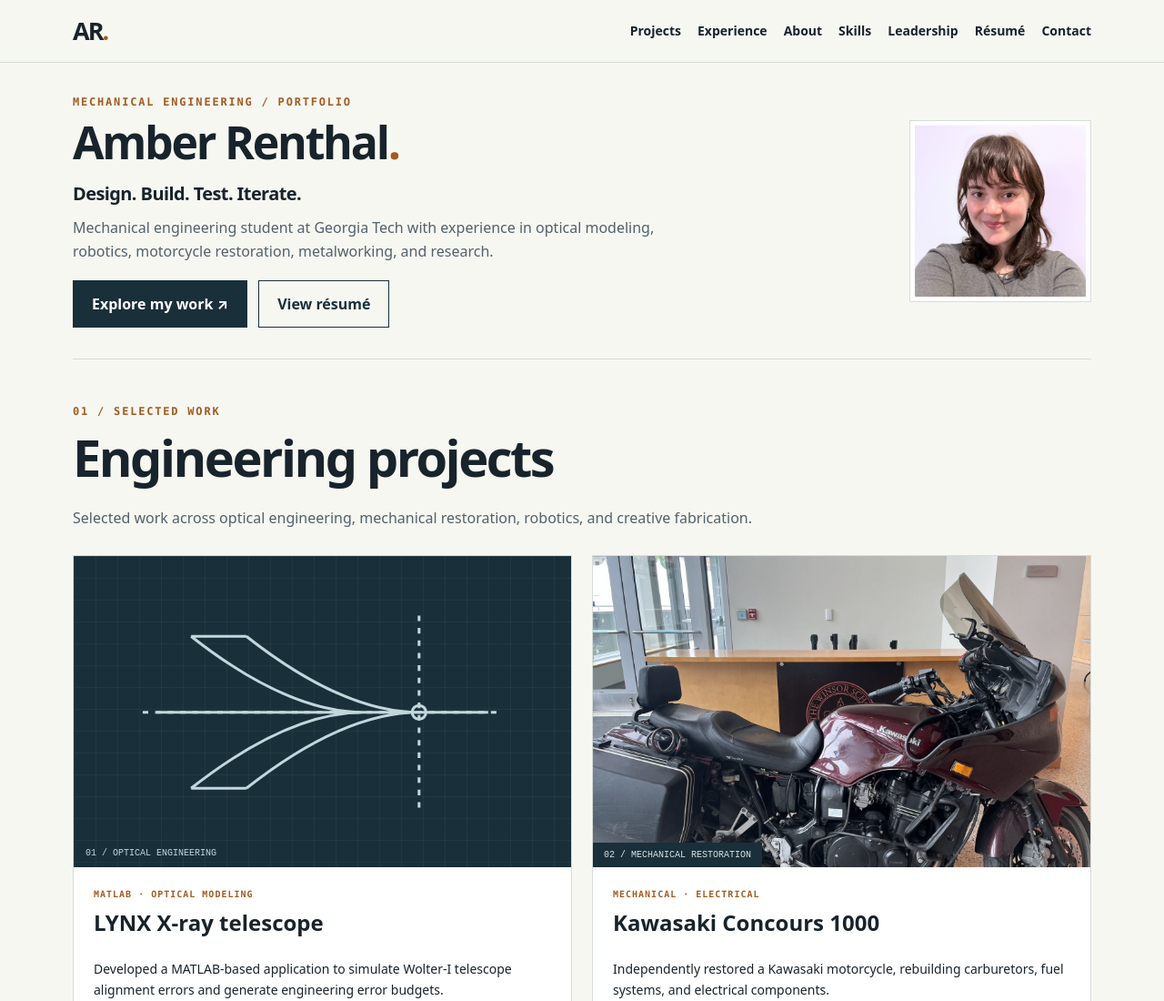
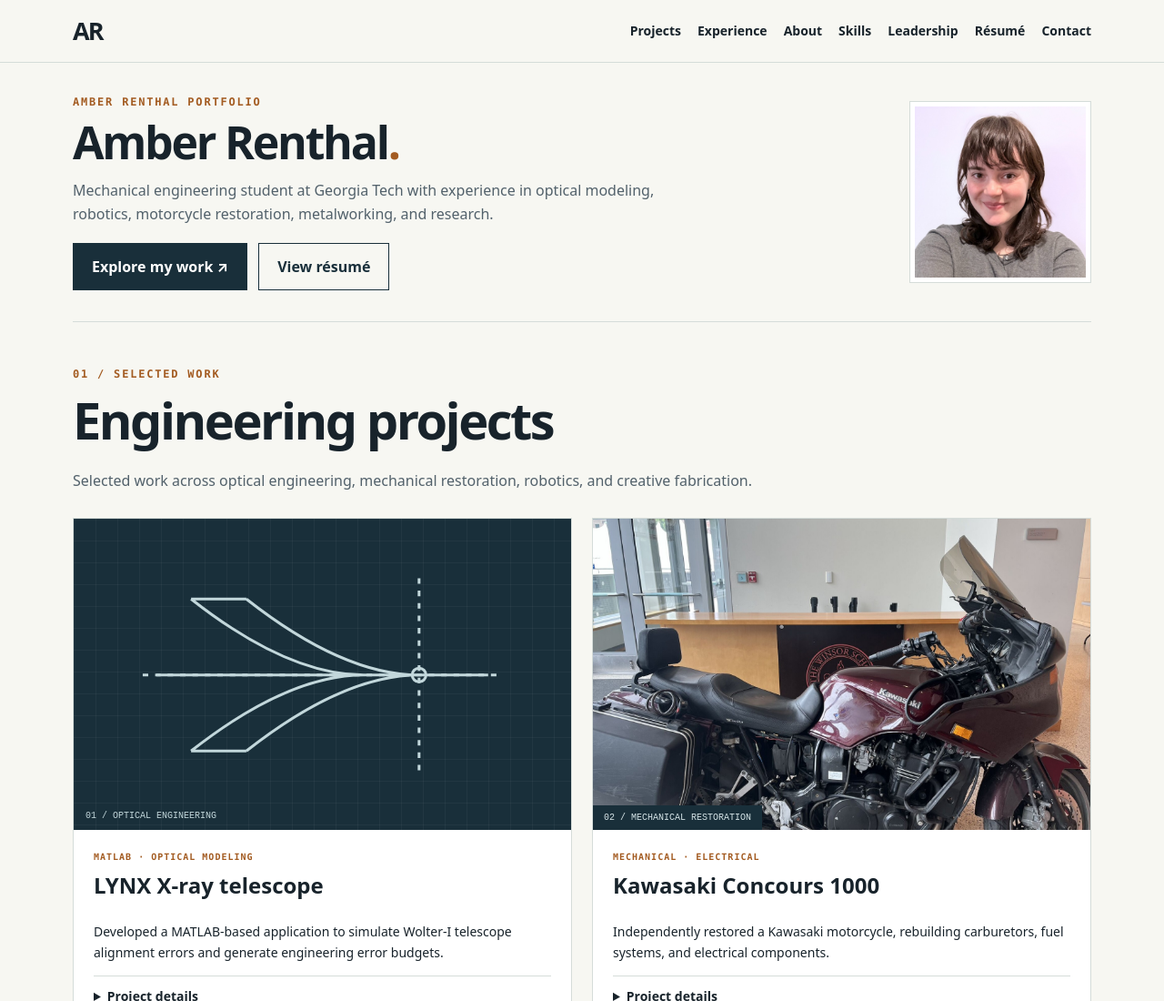
Before and after one commit to amberrenthal/amberrenthal, a plain HTML site: page index.html in a window 1280 px wide. Shown: the top 1100 px of the page at 91% size. Drawn offline with Linux system fonts and the light colour scheme.

Commit message:
Update index.html

```diff
--- a/index.html
+++ b/index.html
@@ -1,8 +1,8 @@
 <!DOCTYPE html>
 
 <html lang="en"><head><meta charset="utf-8"/><meta content="width=device-width,initial-scale=1" name="viewport"/><meta content="Amber Renthal, Georgia Tech mechanical engineering student. Optical modeling, robotics, fabrication, and research." name="description"/><title>Amber Renthal | Mechanical Engineering</title><link href="style.css" rel="stylesheet"/></head><body>
-<a class="skip" href="#main">Skip to content</a><header><nav aria-label="Main navigation" class="wrap"><a class="brand" href="#home">AR<span>.</span></a><button aria-controls="links" aria-expanded="false" id="menu">Menu</button><div id="links"><a href="#projects">Projects</a><a href="#experience">Experience</a><a href="#about">About</a><a href="#skills">Skills</a><a href="#leadership">Leadership</a><a href="#resume">Résumé</a><a href="#contact">Contact</a></div></nav></header>
-<main id="main"><section class="hero wrap" id="home"><div><p class="eyebrow">MECHANICAL ENGINEERING / PORTFOLIO</p><h1>Amber Renthal<span>.</span></h1><p class="lead">Design. Build. Test. Iterate.</p><p class="intro">Mechanical engineering student at Georgia Tech with experience in optical modeling, robotics, motorcycle restoration, metalworking, and research.</p><div class="actions"><a class="btn" href="#projects">Explore my work ↗</a><a class="btn secondary" href="#resume">View résumé</a></div></div><figure class="portrait"><img alt="Amber Renthal" fetchpriority="high" height="1000" src="headshot.jpg" width="1000"/></figure></section>
+<a class="skip" href="#main">Skip to content</a><header><nav aria-label="Main navigation" class="wrap"><a class="brand" href="#home">AR</span></a><button aria-controls="links" aria-expanded="false" id="menu">Menu</button><div id="links"><a href="#projects">Projects</a><a href="#experience">Experience</a><a href="#about">About</a><a href="#skills">Skills</a><a href="#leadership">Leadership</a><a href="#resume">Résumé</a><a href="#contact">Contact</a></div></nav></header>
+<main id="main"><section class="hero wrap" id="home"><div><p class="eyebrow">AMBER RENTHAL PORTFOLIO</p><h1>Amber Renthal<span>.</span></h1><p class="lead"><p class="intro">Mechanical engineering student at Georgia Tech with experience in optical modeling, robotics, motorcycle restoration, metalworking, and research.</p><div class="actions"><a class="btn" href="#projects">Explore my work ↗</a><a class="btn secondary" href="#resume">View résumé</a></div></div><figure class="portrait"><img alt="Amber Renthal" fetchpriority="high" height="1000" src="headshot.jpg" width="1000"/></figure></section>
 
 <section class="section wrap" id="projects"><p class="eyebrow">01 / SELECTED WORK</p><h2>Engineering projects</h2><p class="muted">Selected work across optical engineering, mechanical restoration, robotics, and creative fabrication.</p><div class="projects">
 <article><div aria-hidden="true" class="project-art"><svg fill="none" stroke="currentColor" stroke-width="2" viewbox="0 0 300 180"><path d="M30 90h240 M55 35q70 55 125 55 M55 145q70-55 125-55 M95 35q70 55 125 55 M95 145q70-55 125-55 M55 35h40 M55 145h40"></path><path d="M20 90h260 M220 20v140" stroke-dasharray="4 5"></path><circle cx="220" cy="90" r="5"></circle></svg><span>01 / OPTICAL ENGINEERING</span></div><div class="project-copy"><p class="tag">MATLAB · OPTICAL MODELING</p><h3>LYNX X-ray telescope</h3><p>Developed a MATLAB-based application to simulate Wolter-I telescope alignment errors and generate engineering error budgets.</p><details><summary>Project details</summary><p class="muted">June–August 2026 · Engineering Consultant</p><p>Collaborated with Dr. Peter Cheimets at the Harvard-Smithsonian Center for Astrophysics. Integrated optical modeling software with MATLAB to support engineering design.</p></details></div></article>
```
